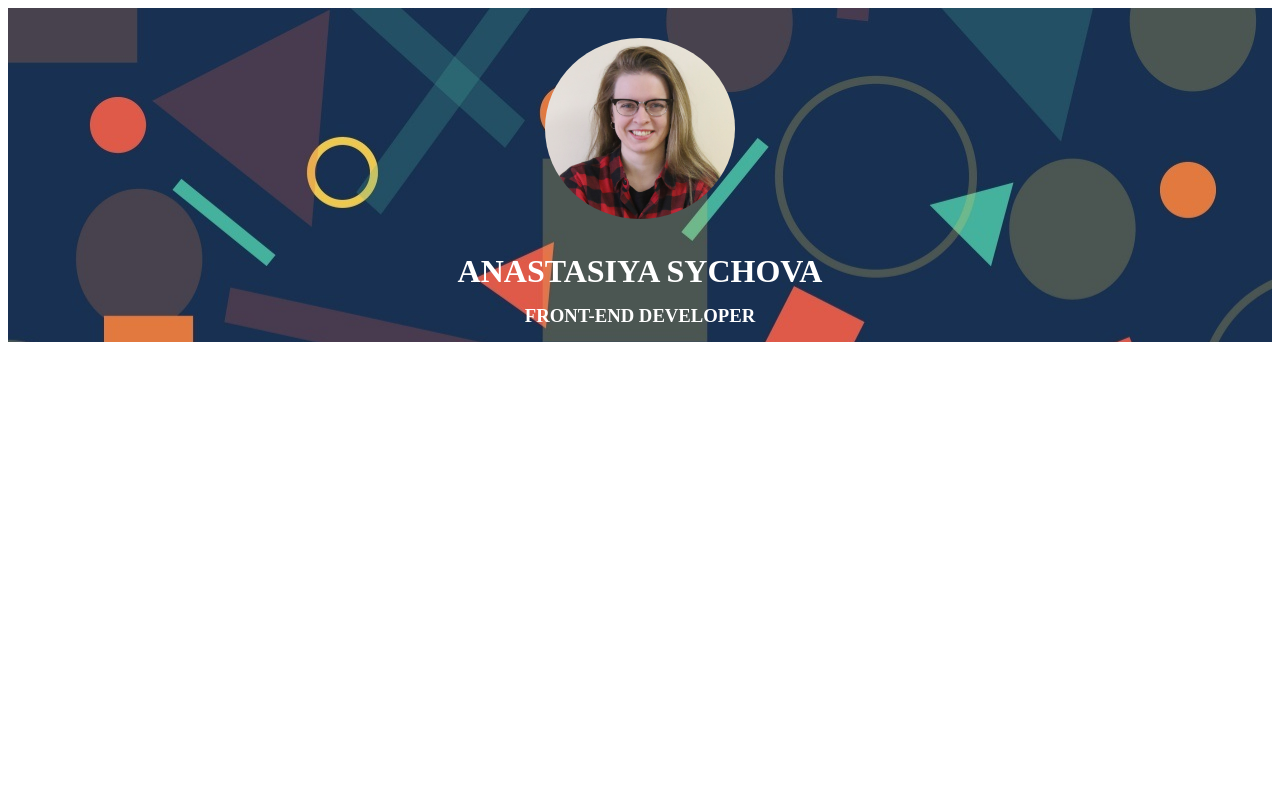
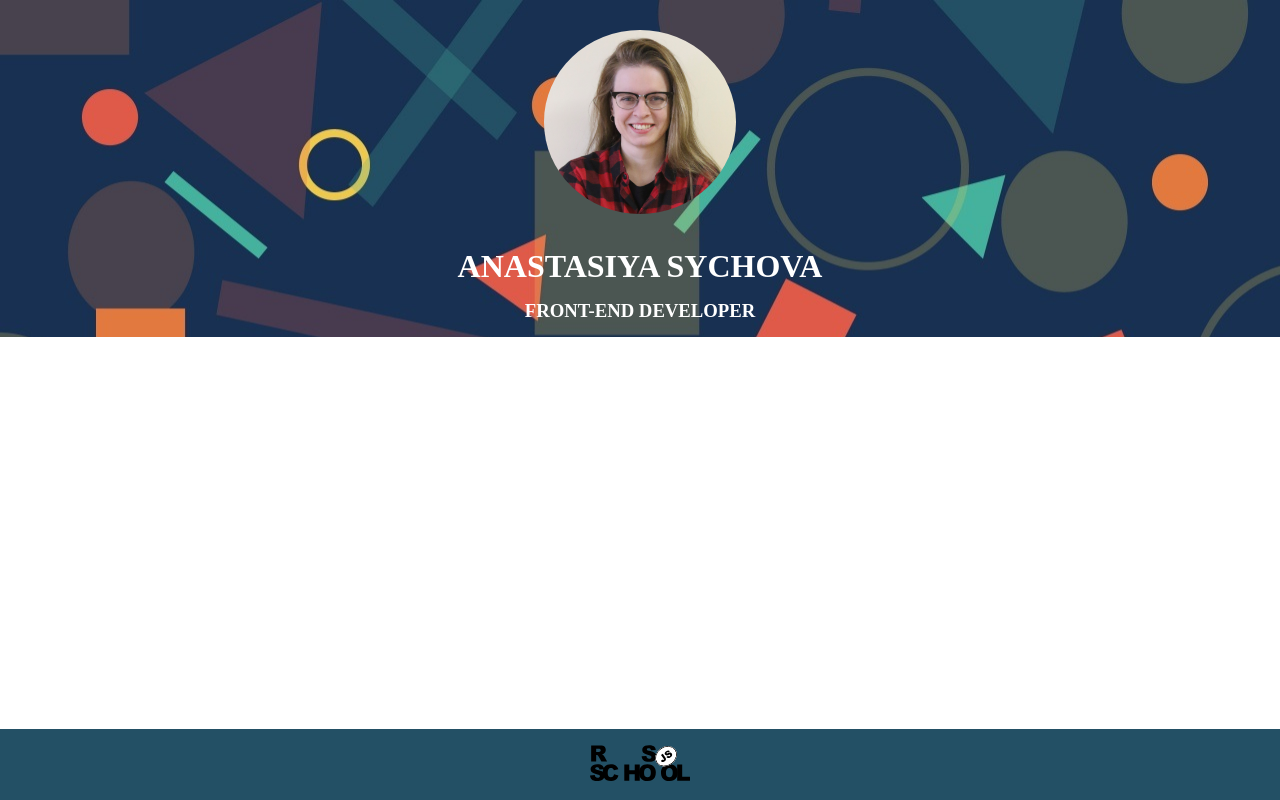
Before and after one commit to sychova/rsschool-cv-old, a plain HTML site: page index.html in a window 1280 px wide. Drawn offline with Linux system fonts and the light colour scheme.

Commit message:
refactor: added footer and css for header/footer

```diff
--- a/index.html
+++ b/index.html
@@ -11,14 +11,16 @@
 
 <body>
     <header>
-        <div class="container">
-            <div>
-                <img class="avatar" src="images/avatar.png" alt="avatar" style="width: 15%">
-                <h1 class="header">ANASTASIYA SYCHOVA</h1>
-                <h3 class="header">FRONT-END DEVELOPER</h3>
-            </div>
-        </div>
+        <img class="avatar" src="images/avatar.png" alt="avatar" style="width: 15%">
+        <h1 class="header">ANASTASIYA SYCHOVA</h1>
+        <h3 class="header">FRONT-END DEVELOPER</h3>
     </header>
+
+    <footer>
+        <a href="https://rs.school/js/">
+            <img src="images/rs_school_js.svg" alt="Rolling Scopes logo" style="width: 100px;">
+        </a>
+    </footer>
 </body>
 
 </html>
--- a/main.css
+++ b/main.css
@@ -1,5 +1,9 @@
-.container {
-    position: relative;
+header {
+    position: absolute;
+    top: 0;
+    right: 0;
+    left: 0;
+    width: 100%;
     text-align: center;
     color: #FFFFFF;
     background-image: url(images/background.jpg);
@@ -18,3 +22,17 @@ h3.header {
     padding: 30px;
     border-radius: 50%;
 }
+
+footer {
+    position: fixed;
+    left: 0;
+    bottom: 0;
+    width: 100%;
+    text-align: center;
+    background-color: #235065;
+    /* background: linear-gradient(to top, #183052, #ffffff); */
+}
+
+footer img {
+    margin: 15px;
+}
```
Also changed, not shown: images/rs_school_js.svg (added).
